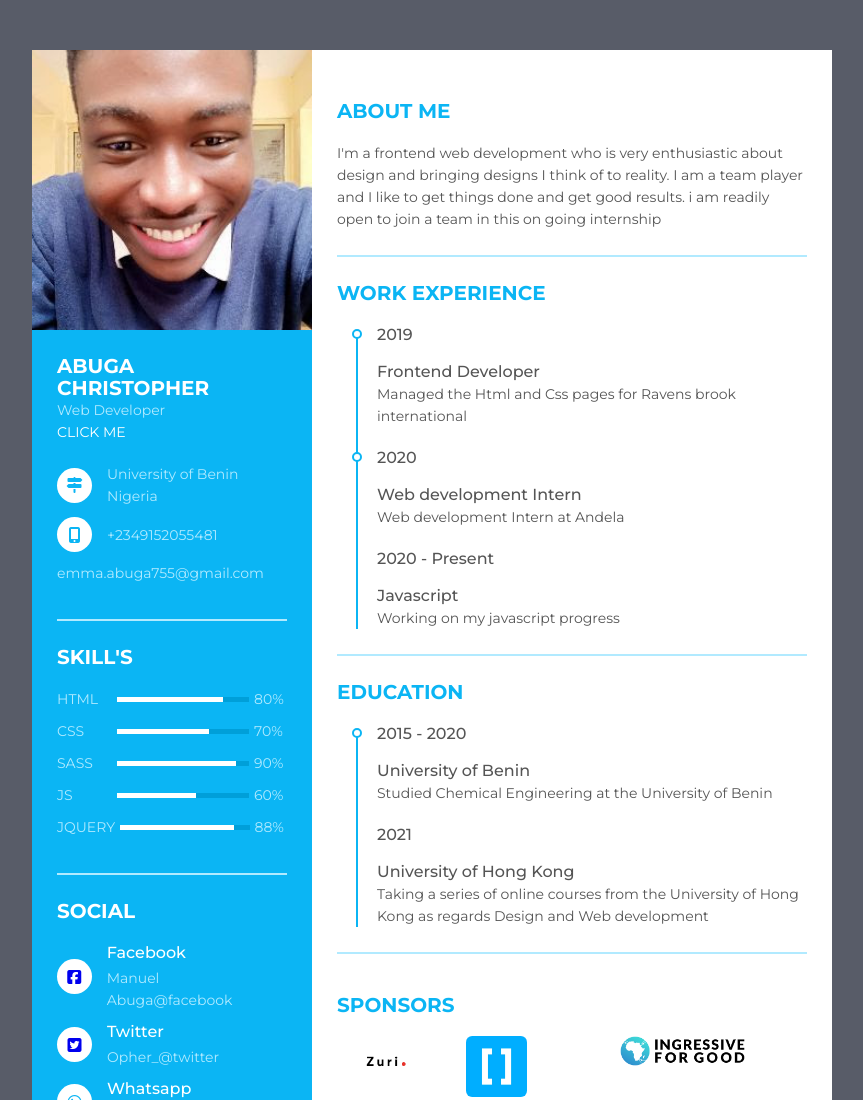
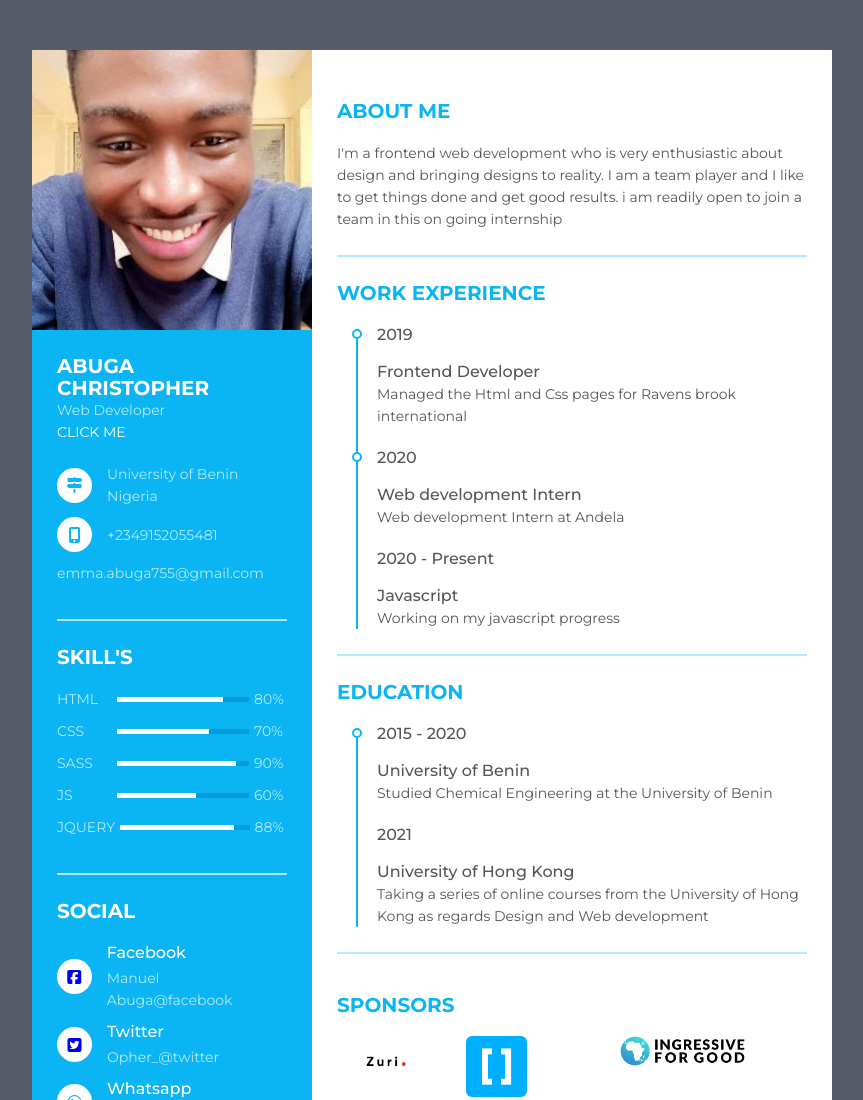
Before and after one commit to OpherM/HNG-Task, a plain HTML site: page index.html in a window 1280 px wide. Shown: the top 1100 px of the page, without its empty margins (208-1071 px from the left). Drawn offline with Linux system fonts and the light colour scheme.

Commit message:
Index commit

```diff
--- a/index.html
+++ b/index.html
@@ -152,7 +152,7 @@
         <div class="title">
            <p class="bold">About me</p>
          </div>
-        <p>I'm a frontend web development who is very enthusiastic about design and bringing designs I think of to reality. I am a team player and I like to get things done and get good results. i am readily open to join a team in this on going internship </p>
+        <p>I'm a frontend web development who is very enthusiastic about design and bringing designs to reality. I am a team player and I like to get things done and get good results. i am readily open to join a team in this on going internship </p>
     </div>
     <div class="resume_item resume_work">
         <div class="title">
```
